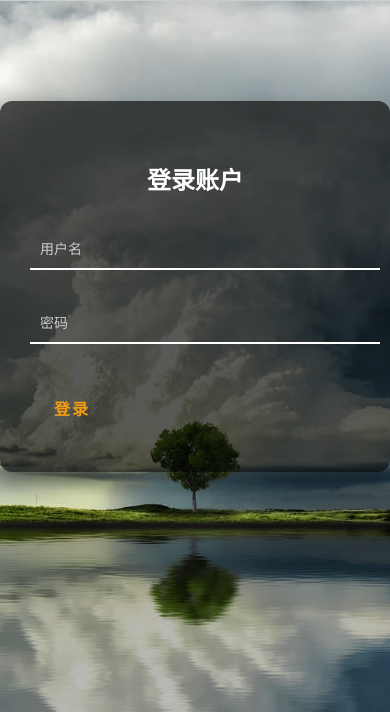
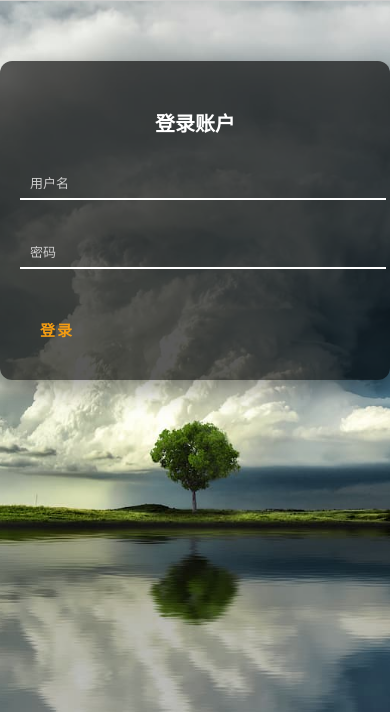
Before and after one commit to boonjun123654/4D_system, a Python web app: template templates/login.html in a window 390 px wide. Shown: the part 41-753 px from the top of the page. Run offline with Jinja, Linux system fonts and the light colour scheme; the template is opened without the code that fills it, so the values that code supplies are empty.

Commit message:
Update login.html

```diff
--- a/templates/login.html
+++ b/templates/login.html
@@ -123,6 +123,38 @@
     margin-top: 20px;
     font-size: 14px;
   }
+
+  /* ✅ 手机屏幕优化 */
+  @media (max-width: 480px) {
+    .login-box {
+      max-width: 90%;
+      margin: 60px auto;
+      padding: 30px 20px;
+    }
+
+    .login-box h2 {
+      font-size: 20px;
+      margin-bottom: 24px;
+    }
+
+    .user-box input {
+      padding: 10px 8px;
+      font-size: 15px;
+    }
+
+    .user-box label {
+      font-size: 13px;
+    }
+
+    .login-button {
+      font-size: 15px;
+      padding: 10px 20px;
+    }
+
+    .captcha-img {
+      height: 36px;
+    }
+  }
 </style>
 
 <div class="login-box">
```
